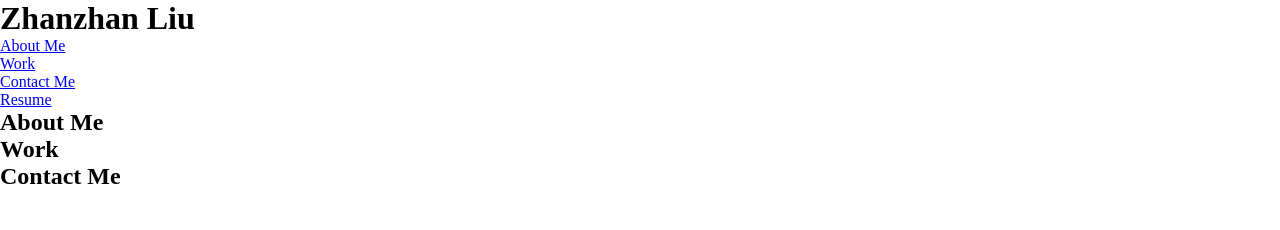
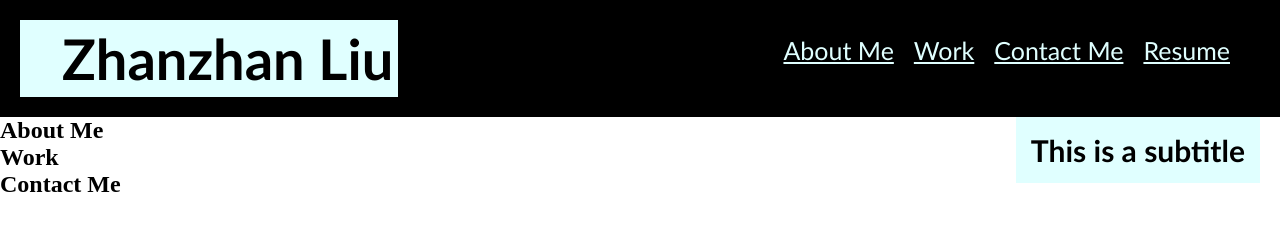
Before and after one commit to zhanzhanLiu/Professional-Porfolio, a plain HTML site: page index.html in a window 1280 px wide. Drawn offline with Linux system fonts and the light colour scheme.

Commit message:
add some css details to header and hero

```diff
--- a/assets/css/style.css
+++ b/assets/css/style.css
@@ -4,32 +4,78 @@
     margin: 0;
 }
 
-.header {
+
+/* Header / Nav Bar Styles */
+
+header {
     padding: 20px;
     font-family: 'Trebuchet MS', 'Lucida Sans Unicode', 'Lucida Grande', 'Lucida Sans', Arial, sans-serif;
-    background-color: #2a607c;
-    color: #ffffff;
+    background-color: black;
+    color: black;
+    display: flex;
+    justify-content: space-between;
+    flex-wrap: wrap;
+    position: sticky;
+    position: -webkit-sticky;
+    top: 0;
 }
 
-.header h1 {
+header h1 {
     display: inline-block;
-    font-size: 48px;
+    background-color: lightcyan;
+    padding: 5px;
+    padding-left: 42px;
+    font-size: 56px;
+}
+
+header nav {
+    padding-top: 15px;
+    margin-right: 20px;
+    /* float: right; */
+    font-family: 'Gill Sans', 'Gill Sans MT', Calibri, 'Trebuchet MS', sans-serif;
+    font-size: 25px;
+}
+
+header nav ul {
+    display: flex;
+    flex-wrap: wrap;
+    justify-content: space-between;
+    align-items: center;
+    list-style-type: none;
+}
+
+header nav ul li {
+    display: inline-block;
+    /* margin-left: 25px; */
+}
+
+header nav ul li a {
+    color: lightcyan;
+    padding: 10px;
 }
 
 
-.header nav {
-    padding-top: 15px;
-    margin-right: 20px;
-    float: right;
-    font-family: 'Gill Sans', 'Gill Sans MT', Calibri, 'Trebuchet MS', sans-serif;
-    font-size: 20px;
+/* Hero Style */
+
+.hero {
+    background-image: none;
+    background-size: cover;
+    display: flex;
+    justify-content: center;
+    flex-wrap: wrap;
+    align-items: flex-start;
+    background-attachment: fixed;
+    background-position: 80%;
 }
 
-.header nav ul {
-    list-style-type: none;
+.hero h2 {
+    background-color: lightcyan;
+    font-size: 30px;
+    padding: 15px;
+    font-family: 'Trebuchet MS', 'Lucida Sans Unicode', 'Lucida Grande', 'Lucida Sans', Arial, sans-serif;
+    position: absolute;
+    right: 20px;
 }
 
-.header nav ul li {
-    display: inline-block;
-    margin-left: 25px;
-}
+
+/* Section Style */
--- a/index.html
+++ b/index.html
@@ -1,15 +1,20 @@
 <!DOCTYPE html>
 <html lang="en">
+
 <head>
     <meta charset="UTF-8" />
+    <meta name="viewport" content="width=device-width, initial-scale=1.0 " />
+    <title>Zhanzhan's Portfolio</title>
     <link rel="stylesheet" href="./assets/css/style.css">
-        <title>Zhanzhan's Portfolio</title>
+
 </head>
 
 <body>
     <!--Navigation-->
     <header>
-            <h1>Zhanzhan Liu</h1>
+        <h1>
+            Zhanzhan Liu
+        </h1>
         <nav>
             <ul>
                 <li>
@@ -27,7 +32,14 @@
             </ul>
         </nav>
     </header>
+    <!--end navigation-->
 
+    <!-- Hero -->
+    <section class="hero">
+        <h2>This is a subtitle</h2>
+    </section>
+
+    <!-- "About me" section -->
     <div>
         <h2>About Me</h2>
     </div>
@@ -38,4 +50,5 @@
         <h2>Contact Me</h2>
     </div>
 </body>
+
 </html>
```
Lines whose indentation alone changed are shown as unchanged.
